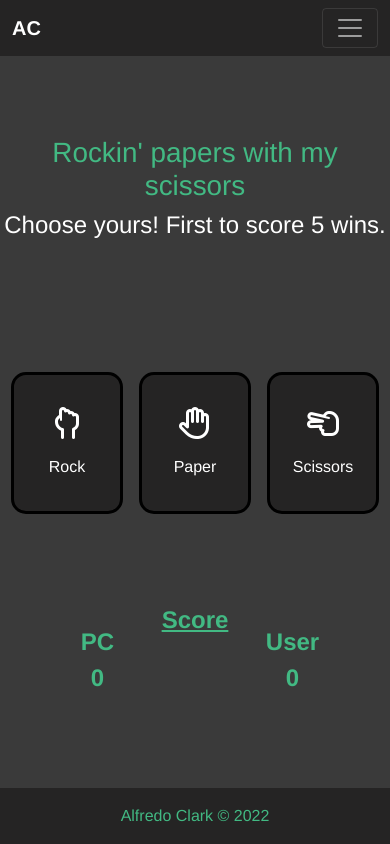
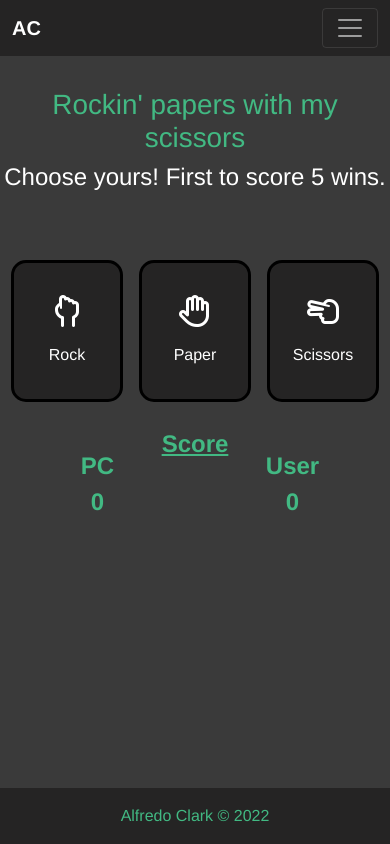
Before and after one commit to alfclark/game-zone, a Vue app: page /RPS in a window 390 px wide. Built offline with nearby package versions, Linux system fonts and the light colour scheme.

Commit message:
Layout fix

```diff
--- a/src/views/RockPaperScissors.vue
+++ b/src/views/RockPaperScissors.vue
@@ -286,7 +286,8 @@ footer {
 }
 @media screen and (max-width: 900px) {
   .game-container {
-    margin: 5rem 0;
+    margin: 2rem 0;
+    gap: 1rem;
   }
   .choice-container {
     padding: 1rem;
```
